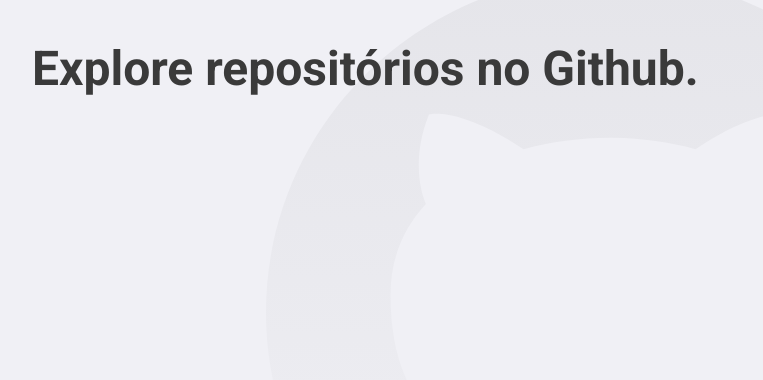
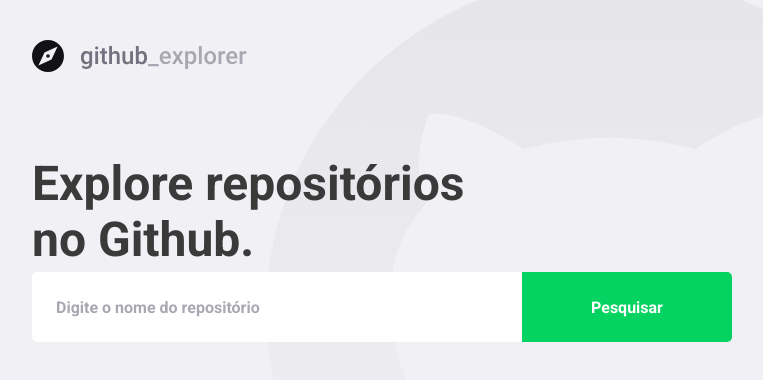
Before and after one commit to linconlrufino/GithubExplorer, a React (Create React App) app: page / in a window 1280 px wide. Shown: the top 380 px of the page, without its empty margins (148-911 px from the left). Built offline with nearby package versions, Linux system fonts and the light colour scheme.

Commit message:
Estilizando Dashboard - 1

```diff
--- a/package.json
+++ b/package.json
@@ -10,6 +10,7 @@
     "@types/node": "^12.0.0",
     "@types/react": "^17.0.0",
     "@types/react-dom": "^17.0.0",
+    "polished": "^4.1.2",
     "react": "^17.0.2",
     "react-dom": "^17.0.2",
     "react-router-dom": "^5.2.0",
--- a/src/App.tsx
+++ b/src/App.tsx
@@ -8,7 +8,6 @@
   <>
     <BrowserRouter>
       <Routes />
-
     </BrowserRouter>
     <GlobalStyle />
   </>
--- a/src/pages/Dashboard/index.tsx
+++ b/src/pages/Dashboard/index.tsx
@@ -1,8 +1,21 @@
 import React from 'react';
-import { Title } from './styles';
+
+import logoImg from '../../assets/logo.svg';
+
+import { Title, Form } from './styles';
 
 const Dashboard: React.FC = () => {
-  return <Title> Explore repositórios no Github. </Title>;
+  return (
+    <>
+      <img src={logoImg} alt="Github Explorer" />
+      <Title> Explore repositórios no Github. </Title>
+
+      <Form action="dsd">
+        <input placeholder="Digite o nome do repositório" />
+        <button type="submit"> Pesquisar </button>
+      </Form>
+    </>
+  );
 };
 
 export default Dashboard;
--- a/src/pages/Dashboard/styles.ts
+++ b/src/pages/Dashboard/styles.ts
@@ -1,7 +1,45 @@
 /* eslint-disable import/prefer-default-export */
 import styled from 'styled-components';
+import { shade } from 'polished';
 
 export const Title = styled.h1`
   font-size: 48px;
   color: #3a3a3a;
+  max-width: 450px;
+  line-height: 56px;
+  margin-top: 80px;
 `;
+
+export const Form = styled.form`
+  margin-top: 4px;
+  max-width: 700px;
+
+  display: flex;
+
+  input {
+    flex: 1;
+    height: 70px;
+    padding: 0 24px;
+    border: 0;
+    border-radius: 5px 0 0 5px;
+
+    &::placeholder {
+      color: #a8a8b3;
+    }
+  }
+
+  button {
+    width: 210px;
+    height: 70px;
+    background: #04d361;
+    border-radius: 0px 5px 5px 0px;
+    border: 0;
+    color: #fff;
+    font-weight: bold;
+    transition: background-color 0.2s;
+
+    &:hover {
+      background: ${shade(0.2, '#04d361')};
+    }
+  }
+`;
```
Also changed, not shown: src/assets/logo.svg (added), 1 other file (tests, documents, lock files or other folders).
